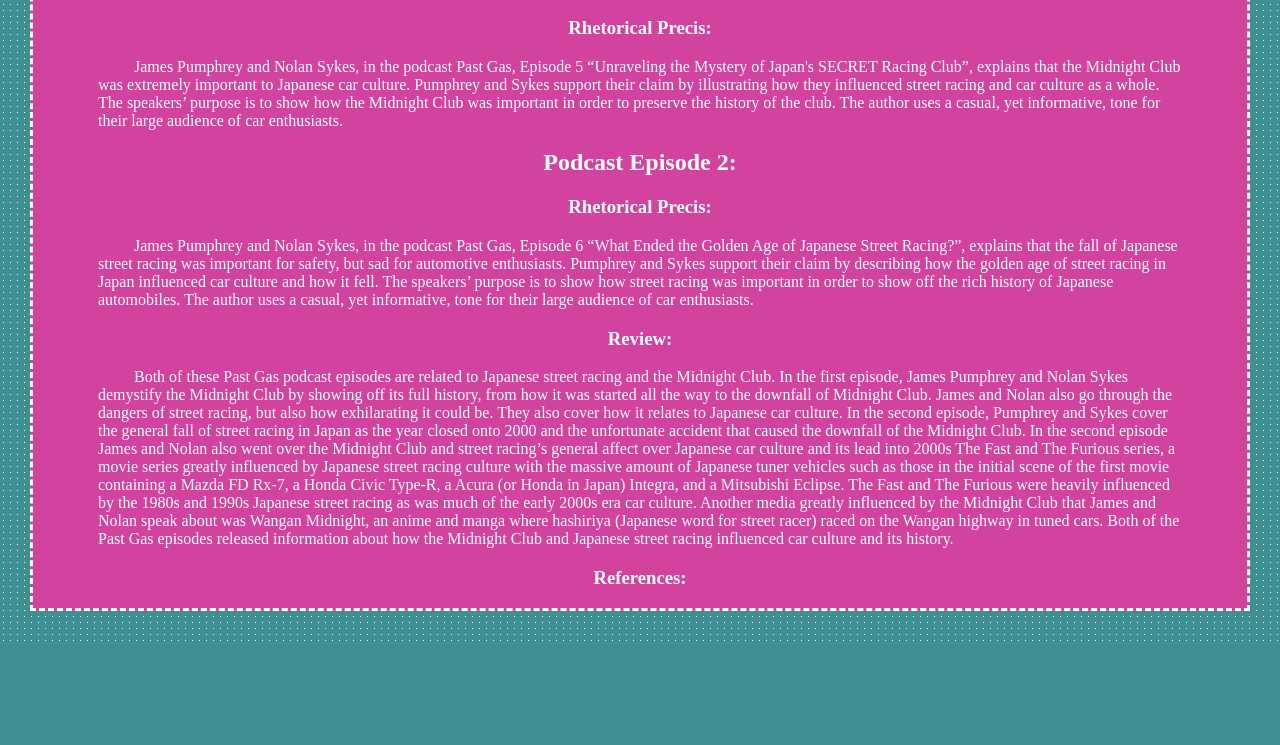
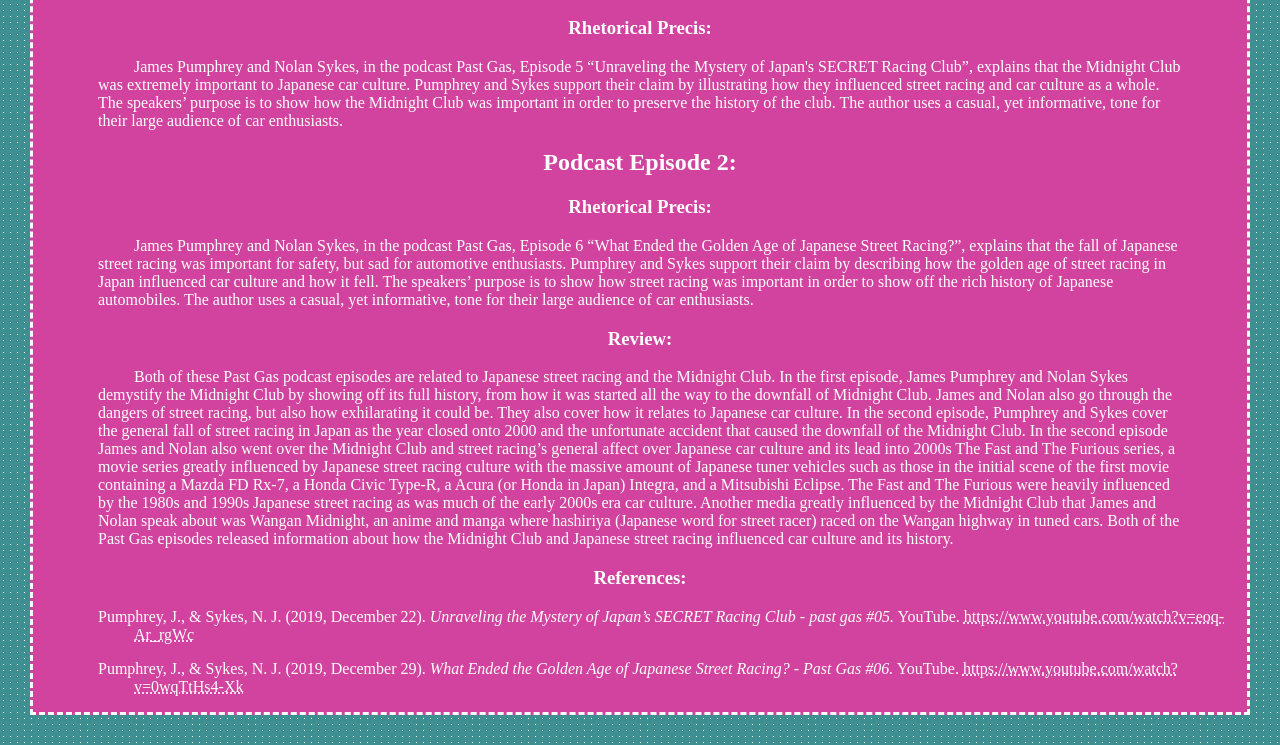
Before and after one commit to ConnorDeLeo/connordeleo.github.io, a plain HTML site: page REHUGO/audio/index.html in a window 1280 px wide. Shown: the part 366-1111 px from the top of the page. Before the commit the page ends 1007 px from the top, so only its background shows below. Drawn offline with Linux system fonts and the light colour scheme.

Commit message:
Update index.html

```diff
--- a/REHUGO/audio/index.html
+++ b/REHUGO/audio/index.html
@@ -67,8 +67,14 @@
                 </h3>
             </center>
 
-            <p class="citation"></p>
-            <p class="citation"></p>
+            <p class="citation">
+                Pumphrey, J., & Sykes, N. J. (2019, December 22). <i>Unraveling the Mystery of Japan’s SECRET Racing Club - past gas #05.</i> YouTube.
+                <a href="https://www.youtube.com/watch?v=eoq-Ar_rgWc">https://www.youtube.com/watch?v=eoq-Ar_rgWc</a>
+            </p>
+            <p class="citation">
+                Pumphrey, J., & Sykes, N. J. (2019, December 29). <i>What Ended the Golden Age of Japanese Street Racing? - Past Gas #06.</i> YouTube.
+                <a href="https://www.youtube.com/watch?v=0wqTtHs4-Xk">https://www.youtube.com/watch?v=0wqTtHs4-Xk</a>
+            </p>
         </center>
     </body>
 </html>
```
